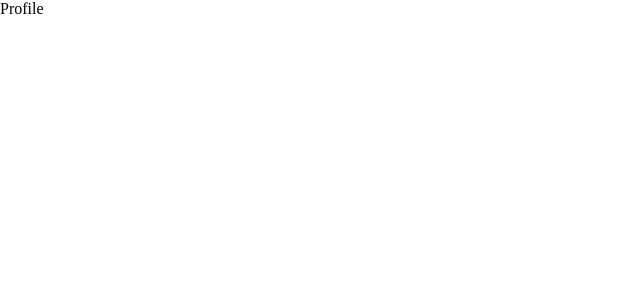
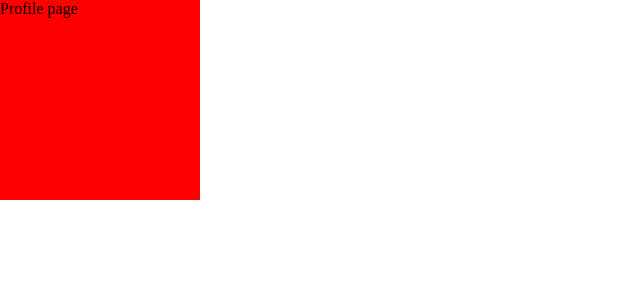
Before and after one commit to inside-org/videoplatform-ui, a Next.js app: page /profile in a window 1280 px wide. Shown: the top 300 px of the page, without its empty margins (0-640 px from the left). Built offline with nearby package versions, Linux system fonts and the light colour scheme.

Commit message:
feat(*): new struct folders for pages

```diff
--- /dev/null
+++ b/src/components/pages/channel/styles.module.css
@@ -0,0 +1,3 @@
+.channel {
+    background-color: gold;
+}
--- /dev/null
+++ b/src/components/pages/profile/index.tsx
@@ -0,0 +1,13 @@
+import React from "react";
+
+import styles from './styles.module.css'
+
+const Profile = () => {
+    return (
+        <div className={styles.profile}>
+            Profile page
+        </div>
+    );
+}
+
+export default Profile;
--- /dev/null
+++ b/src/components/pages/profile/styles.module.css
@@ -0,0 +1,5 @@
+.profile {
+    background-color: red;
+    width: 200px;
+    height: 200px;
+}
--- /dev/null
+++ b/src/components/pages/video/styles.module.css
@@ -0,0 +1,3 @@
+.video {
+    background-color: blue;
+}
--- /dev/null
+++ b/src/components/player/profile/index.tsx
@@ -0,0 +1,5 @@
+const Profile = () => {
+    return <p>Profile</p>;
+}
+
+export default Profile;
--- a/src/pages/profile/index.tsx
+++ b/src/pages/profile/index.tsx
@@ -1,5 +1,7 @@
-const Profile = () => {
-    return <p>Profile</p>;
+import Profile from 'Src/components/pages/profile';
+
+const ProfilePage = () => {
+    return <Profile />;
 }
 
-export default Profile;
+export default ProfilePage;
```
Also changed, not shown: src/components/pages/channel/index.tsx (added, +13 -0 lines), src/components/pages/video/index.tsx (added, +13 -0 lines), src/pages/channel/[id].tsx (+5 -3 lines), src/pages/video/[id].tsx (+7 -3 lines).
